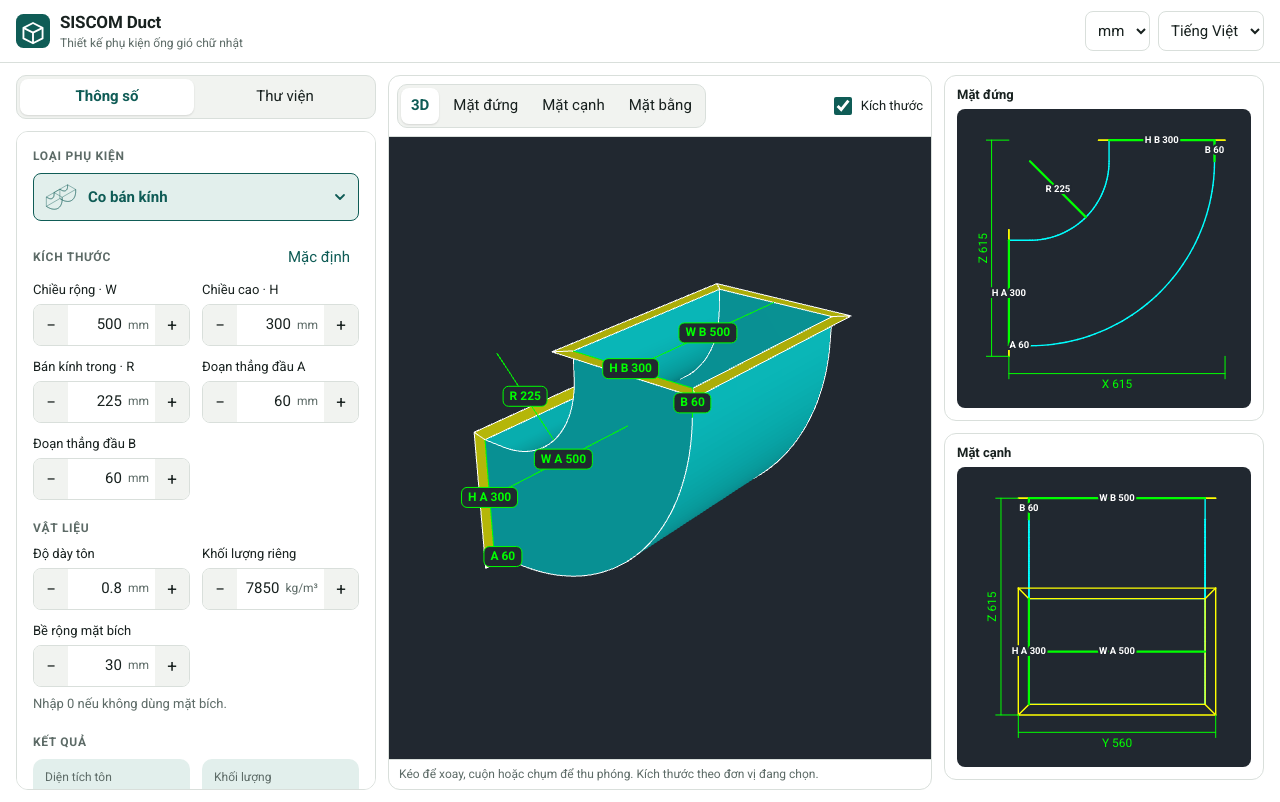
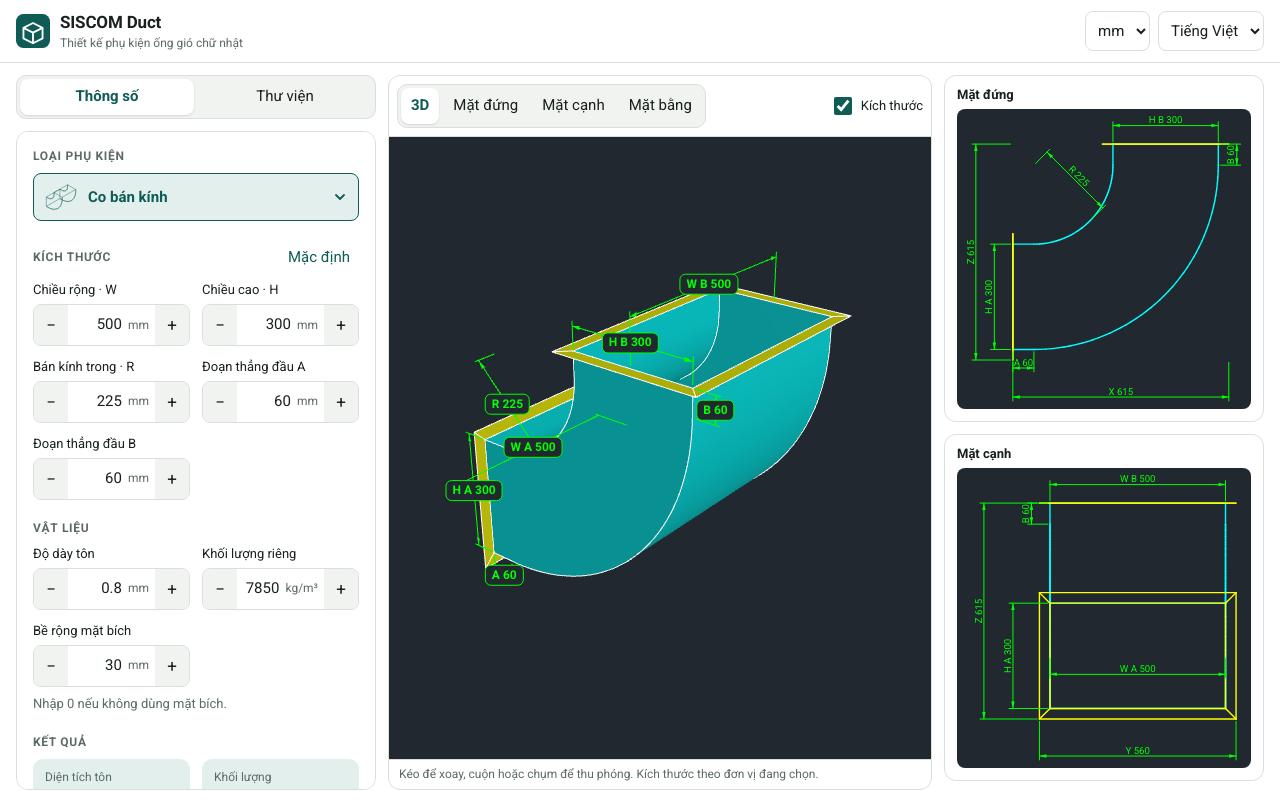
Before and after one commit to siscomdiuehoa/duct-caculator, a React (Vite) app: page / in a window 1280 px wide. Built offline with nearby package versions, Linux system fonts and the light colour scheme.

Commit message:
Dimension lines per ISO 129: offset from the part, extension lines, filled arrows, aligned text
Applies to the 3D view, the three 2D views and the DXF export.

Co-Authored-By: Claude Sonnet 5.5 <noreply@anthropic.com>
Claude-Session: https://claude.ai/code/session_01TwXrEM8Bp4ncUwWEWkVTwG

```diff
--- /dev/null
+++ b/src/core/dimension.ts
@@ -0,0 +1,117 @@
+/**
+ * Dimension geometry following ISO 129-1 / ASME Y14.5 drawing practice:
+ * thin extension lines that start a small gap off the part and run a little past the
+ * dimension line, a dimension line parallel to the measured feature and kept clear of the
+ * part, filled arrowheads, text above the line reading from the bottom or the right,
+ * and shorter dimensions nearer the part than longer ones.
+ *
+ * Works on 2D and 3D points alike (plain number arrays).
+ */
+export type V = number[];
+
+const sub = (a: V, b: V): V => a.map((x, i) => x - b[i]);
+const add = (a: V, b: V): V => a.map((x, i) => x + b[i]);
+const mul = (a: V, k: number): V => a.map((x) => x * k);
+const dot = (a: V, b: V) => a.reduce((s, x, i) => s + x * b[i], 0);
+const len = (a: V) => Math.hypot(...a);
+const unit = (a: V): V => mul(a, 1 / (len(a) || 1));
+
+/** Drawing proportions, all derived from one unit `t` that scales with the drawing. */
+export interface DimStyle {
+  t: number;
+  /** Space between the part and the start of an extension line. */
+  gap: number;
+  /** How far an extension line runs past the dimension line. */
+  over: number;
+  arrow: number;
+  /** Distance of the first dimension line from the part, and between stacked ones. */
+  first: number;
+  step: number;
+  /** Text height. */
+  text: number;
+}
+
+export function dimStyle(size: number): DimStyle {
+  const t = Math.max(size, 1) / 28;
+  return { t, gap: 0.3 * t, over: 0.5 * t, arrow: 0.9 * t, first: 2.4 * t, step: 2.4 * t, text: 1.25 * t };
+}
+
+export interface DimShape {
+  ext: [V, V][];
+  line: [V, V];
+  /** Filled triangles, tip first. */
+  arrows: [V, V, V][];
+  /** Anchor of the text (baseline centre in 2D, centre of the line in 3D). */
+  text: V;
+  /** Text rotation in degrees (2D only), kept within (-90, 90] so it never reads upside down. */
+  angle: number;
+}
+
+/**
+ * Side of the part a dimension goes on: away from the centre, perpendicular to the measured
+ * line, and snapped to a coordinate axis whenever the line itself is axis-aligned.
+ */
+export function outward(a: V, b: V, centre: V): V {
+  const u = unit(sub(b, a));
+  const mid = a.map((x, i) => (x + b[i]) / 2);
+  let d = sub(mid, centre);
+  d = sub(d, mul(u, dot(d, u)));
+  if (len(d) < 1e-6) {
+    if (a.length === 2) d = [-u[1], u[0]];
+    else {
+      const cross = (p: V, q: V): V => [p[1] * q[2] - p[2] * q[1], p[2] * q[0] - p[0] * q[2], p[0] * q[1] - p[1] * q[0]];
+      d = cross(u, [0, 0, 1]);
+      if (len(d) < 1e-6) d = cross(u, [1, 0, 0]);
+    }
+  }
+  const aligned = u.filter((c) => Math.abs(c) > 1e-6).length === 1;
+  if (!aligned) return unit(d);
+  let k = 0;
+  d.forEach((c, i) => {
+    if (Math.abs(c) > Math.abs(d[k])) k = i;
+  });
+  return d.map((c, i) => (i === k ? Math.sign(c) || 1 : 0));
+}
+
+/** Distance of each dimension line from the part: dimensions on the same side stack, shortest first. */
+export function stack(items: { n: V; len: number }[], st: DimStyle): number[] {
+  const groups = new Map<string, number[]>();
+  items.forEach((it, i) => {
+    const key = it.n.map((c) => c.toFixed(2)).join(',');
+    groups.set(key, [...(groups.get(key) ?? []), i]);
+  });
+  const out = new Array<number>(items.length).fill(st.first);
+  for (const ids of groups.values()) {
+    ids.sort((p, q) => items[p].len - items[q].len);
+    ids.forEach((id, k) => (out[id] = st.first + k * st.step));
+  }
+  return out;
+}
+
+export function dimShape(a: V, b: V, side: V, off: number, st: DimStyle): DimShape {
+  const u = unit(sub(b, a));
+  const n = unit(sub(side, mul(u, dot(side, u))));
+  const pa = add(a, mul(n, off));
+  const pb = add(b, mul(n, off));
+  const ext: [V, V][] = [
+    [add(a, mul(n, st.gap)), add(a, mul(n, off + st.over))],
+    [add(b, mul(n, st.gap)), add(b, mul(n, off + st.over))],
+  ];
+  const wing = st.arrow / 4;
+  const arrow = (tip: V, dir: V): [V, V, V] => {
+    const base = add(tip, mul(dir, st.arrow));
+    return [tip, add(base, mul(n, wing)), sub(base, mul(n, wing))];
+  };
+  const mid = a.map((_, i) => (pa[i] + pb[i]) / 2);
+
+  let angle = 0;
+  let text = mid;
+  if (a.length === 2) {
+    angle = (Math.atan2(u[1], u[0]) * 180) / Math.PI;
+    if (angle > 90) angle -= 180;
+    if (angle <= -90) angle += 180;
+    const r = (angle * Math.PI) / 180;
+    text = add(mid, mul([-Math.sin(r), Math.cos(r)], st.t * 0.3));
+  }
+  return { ext, line: [pa, pb], arrows: [arrow(pa, u), arrow(pb, mul(u, -1))], text, angle };
+}
--- a/src/core/dxf.ts
+++ b/src/core/dxf.ts
@@ -9,45 +9,44 @@ const ACI: Record<string, string> = { OUTLINE: '4', FLANGE: '2', DIM: '3' };
 
 /** 2D drawing of the three views as an R12 ASCII DXF, 1 unit = 1 mm. */
 export function toDxf(model: Model, flange = 0): string {
-  const views = VIEWS.map((id) => project(model, id, flange));
-  const [front, , plan] = views;
-  const big = Math.max(...views.flatMap((v) => [v.w, v.h]));
-  const th = big / 40;
-  const gap = th * 8;
+  // One reference size for all three views so text and arrows match across the sheet.
+  const size = Math.max(...VIEWS.flatMap((id) => {
+    const v = project(model, id, flange);
+    return [v.w, v.h];
+  }));
+  const views = VIEWS.map((id) => project(model, id, flange, size));
+  const [front, side, plan] = views;
+  const margin = views[0].style.t * 3;
+  // Boxes include the dimensions, so the views never collide with each other's dimensions.
   const origin: P2[] = [
     [0, 0],
-    [front.w + gap, 0],
-    [0, -gap - plan.h],
+    [front.box[2] + margin - side.box[0], 0],
+    [0, front.box[1] - margin - plan.box[3]],
   ];
 
   const out: string[] = ['0', 'SECTION', '2', 'ENTITIES'];
   const line = (layer: string, a: P2, b: P2) =>
     out.push('0', 'LINE', '8', layer, '62', ACI[layer], '10', n(a[0]), '20', n(a[1]), '30', '0', '11', n(b[0]), '21', n(b[1]), '31', '0');
-  const text = (p: P2, s: string, rot = 0) =>
-    out.push('0', 'TEXT', '8', 'DIM', '62', ACI.DIM, '10', n(p[0]), '20', n(p[1]), '30', '0', '40', n(th), '1', s, '50', n(rot));
+  const arrow = (p: P2[]) => {
+    const pts = [p[0], p[1], p[2], p[2]];
+    out.push('0', 'SOLID', '8', 'DIM', '62', ACI.DIM);
+    pts.forEach((q, i) => out.push(`${10 + i}`, n(q[0]), `${20 + i}`, n(q[1]), `${30 + i}`, '0'));
+  };
+  // Centred on its anchor (justification 1) so the text sits in the middle of the dimension line.
+  const text = (p: P2, s: string, h: number, rot: number) =>
+    out.push('0', 'TEXT', '8', 'DIM', '62', ACI.DIM, '10', n(p[0]), '20', n(p[1]), '30', '0', '40', n(h), '1', s, '50', n(rot), '72', '1', '11', n(p[0]), '21', n(p[1]), '31', '0');
 
   views.forEach((v, k) => {
     const [ox, oy] = origin[k];
-    const at = (p: P2): P2 => [p[0] + ox, p[1] + oy];
+    const at = (p: number[]): P2 => [p[0] + ox, p[1] + oy];
     for (const [a, b] of v.segs) line('OUTLINE', at(a), at(b));
     for (const [a, b] of v.flangeSegs) line('FLANGE', at(a), at(b));
     for (const d of v.dims) {
-      const label = `${d.label} ${fmt(d.value)}`;
-      if (d.extent === 'h') {
-        const y = -th * 2;
-        line('DIM', at([0, y]), at([v.w, y]));
-        line('DIM', at([0, 0]), at([0, y - th / 2]));
-        line('DIM', at([v.w, 0]), at([v.w, y - th / 2]));
-        text(at([v.w / 2 - th * 2, y - th * 1.5]), label);
-      } else if (d.extent === 'v') {
-        const x = -th * 2;
-        line('DIM', at([x, 0]), at([x, v.h]));
-        line('DIM', at([0, 0]), at([x - th / 2, 0]));
-        line('DIM', at([0, v.h]), at([x - th / 2, v.h]));
-        text(at([x - th / 2, v.h / 2 - th * 2]), label, 90);
-      } else {
-        text(at([(d.a[0] + d.b[0]) / 2 + th / 2, (d.a[1] + d.b[1]) / 2 + th / 2]), label);
-      }
+      const { shape } = d;
+      for (const [a, b] of shape.ext) line('DIM', at(a), at(b));
+      line('DIM', at(shape.line[0]), at(shape.line[1]));
+      for (const tri of shape.arrows) arrow(tri.map(at));
+      text(at(shape.text), `${d.label} ${fmt(d.value)}`, v.style.text, shape.angle);
     }
   });
   out.push('0', 'ENDSEC', '0', 'EOF');
--- a/src/core/project.ts
+++ b/src/core/project.ts
@@ -1,3 +1,4 @@
+import { dimShape, dimStyle, outward, stack, type DimShape, type DimStyle } from './dimension';
 import { bounds, dist, edges, flanges } from './measure';
 import type { Model, Panel, Vec3 } from './types';
 
@@ -9,8 +10,10 @@ export interface Dim2D {
   b: P2;
   label: string;
   value: number;
-  /** True for the overall width/height of the view, drawn outside the outline. */
+  /** True for the overall width/height of the view. */
   extent?: 'h' | 'v';
+  /** Extension lines, dimension line, arrowheads and text anchor, clear of the outline. */
+  shape: DimShape;
 }
 
 export interface View2D {
@@ -20,6 +23,9 @@ export interface View2D {
   dims: Dim2D[];
   w: number;
   h: number;
+  /** Drawing extent including the dimensions: [minX, minY, maxX, maxY]. */
+  box: [number, number, number, number];
+  style: DimStyle;
 }
 
 /** Axis indices (horizontal, vertical) and their names for each view. */
@@ -35,7 +41,7 @@ export const VIEWS: ViewId[] = ['front', 'side', 'plan'];
  * Orthographic wireframe of the model, shifted so its lower-left corner is (0, 0).
  * The overall size includes the flanges, as that is what has to fit on site.
  */
-export function project(model: Model, id: ViewId, flange = 0): View2D {
+export function project(model: Model, id: ViewId, flange = 0, size?: number): View2D {
   const [i, j, hn, vn] = AXES[id];
   const rings = flanges(model, flange);
   const { min, max } = bounds({ ...model, panels: [...model.panels, ...rings] });
@@ -63,7 +69,7 @@ export function project(model: Model, id: ViewId, flange = 0): View2D {
   const segs = outline(model.panels);
   const flangeSegs = outline(rings);
 
-  const dims: Dim2D[] = [
+  const raw: Omit<Dim2D, 'shape'>[] = [
     { a: [0, 0], b: [w, 0], label: hn, value: w, extent: 'h' },
     { a: [0, 0], b: [0, h], label: vn, value: h, extent: 'v' },
   ];
@@ -76,7 +82,41 @@ export function project(model: Model, id: ViewId, flange = 0): View2D {
     if (Math.hypot(a[0] - b[0], a[1] - b[1]) < value * 0.999) continue;
     if (seenDim.has(d.label)) continue;
     seenDim.add(d.label);
-    dims.push({ a, b, label: d.label, value });
+    raw.push({ a, b, label: d.label, value });
   }
-  return { id, segs, flangeSegs, dims, w, h };
+
+  // An overall size that a named dimension already gives is not repeated.
+  const same = (p: Omit<Dim2D, 'shape'>, q: Omit<Dim2D, 'shape'>) =>
+    Math.abs(Math.abs(p.b[0] - p.a[0]) - Math.abs(q.b[0] - q.a[0])) < 1e-6 &&
+    Math.abs(Math.abs(p.b[1] - p.a[1]) - Math.abs(q.b[1] - q.a[1])) < 1e-6;
+  for (let k = raw.length - 1; k >= 0; k--) {
+    if (raw[k].extent && raw.some((o) => !o.extent && same(o, raw[k]))) raw.splice(k, 1);
+  }
+
+  const st = dimStyle(size ?? Math.max(w, h));
+  const centre = [w / 2, h / 2];
+  const sides = raw.map((d) => (d.extent === 'h' ? [0, -1] : d.extent === 'v' ? [-1, 0] : outward(d.a, d.b, centre)));
+  const offs = stack(
+    raw.map((d, k) => ({ n: sides[k], len: d.value })),
+    st,
+  );
+  const dims: Dim2D[] = raw.map((d, k) => ({ ...d, shape: dimShape(d.a, d.b, sides[k], offs[k], st) }));
+
+  const box: View2D['box'] = [0, 0, w, h];
+  const grow = (p: number[], rx = 0, ry = rx) => {
+    box[0] = Math.min(box[0], p[0] - rx);
+    box[1] = Math.min(box[1], p[1] - ry);
+    box[2] = Math.max(box[2], p[0] + rx);
+    box[3] = Math.max(box[3], p[1] + ry);
+  };
+  for (const { shape } of dims) {
+    shape.ext.forEach(([p, q]) => (grow(p), grow(q)));
+    grow(shape.line[0]);
+    grow(shape.line[1]);
+    // Room for text of about nine characters, turned to the dimension's angle.
+    const r = (shape.angle * Math.PI) / 180;
+    const half = 2.7 * st.text;
+    grow(shape.text, Math.abs(Math.cos(r)) * half + Math.abs(Math.sin(r)) * st.text, Math.abs(Math.sin(r)) * half + Math.abs(Math.cos(r)) * st.text);
+  }
+  return { id, segs, flangeSegs, dims, w, h, box, style: st };
 }
--- a/src/ui/Viewer3D.tsx
+++ b/src/ui/Viewer3D.tsx
@@ -1,6 +1,7 @@
 import { useEffect, useRef, useState } from 'react';
 import * as THREE from 'three';
 import { OrbitControls } from 'three/examples/jsm/controls/OrbitControls.js';
+import { dimShape, dimStyle, outward, stack } from '../core/dimension';
 import { bounds, edges, flanges, triangles } from '../core/measure';
 import type { Panel } from '../core/types';
 import type { Model } from '../core/types';
@@ -36,6 +37,19 @@ interface Stage {
   controls: OrbitControls;
   group: THREE.Group;
   render: () => void;
+}
+
+/** Dimensions drawn clear of the part, on the side facing away from its centre. */
+function dimensions(model: Model, flange: number) {
+  const { min, max } = bounds({ ...model, panels: [...model.panels, ...flanges(model, flange)] });
+  const centre = min.map((c, i) => (c + max[i]) / 2);
+  const st = dimStyle(Math.max(max[0] - min[0], max[1] - min[1], max[2] - min[2]));
+  const sides = model.dims.map((d) => outward(d.a, d.b, centre));
+  const offs = stack(
+    model.dims.map((d, k) => ({ n: sides[k], len: Math.hypot(d.a[0] - d.b[0], d.a[1] - d.b[1], d.a[2] - d.b[2]) })),
+    st,
+  );
+  return model.dims.map((d, k) => ({ d, shape: dimShape(d.a, d.b, sides[k], offs[k], st) }));
 }
 
 export function Viewer3D({ model, flange, frameKey, preset, showDims, dimText, failText }: Props) {
@@ -142,9 +156,15 @@ export function Viewer3D({ model, flange, frameKey, preset, showDims, dimText, f
     solid(model.panels, ACI.body);
     solid(flanges(model, flange), ACI.flange);
     if (showDims) {
+      const shapes = dimensions(model, flange).map((x) => x.shape);
       const dim = new THREE.BufferGeometry();
-      dim.setAttribute('position', flat(model.dims.flatMap((d) => [d.a, d.b])));
+      dim.setAttribute('position', flat(shapes.flatMap((sh) => [...sh.ext.flat(), ...sh.line])));
       s.group.add(new THREE.LineSegments(dim, new THREE.LineBasicMaterial({ color: ACI.dim, depthTest: false })));
+      const heads = new THREE.BufferGeometry();
+      heads.setAttribute('position', flat(shapes.flatMap((sh) => sh.arrows.flat())));
+      s.group.add(
+        new THREE.Mesh(heads, new THREE.MeshBasicMaterial({ color: ACI.dim, depthTest: false, side: THREE.DoubleSide })),
+      );
     }
     s.render();
   }, [model, flange, showDims]);
@@ -182,13 +202,8 @@ export function Viewer3D({ model, flange, frameKey, preset, showDims, dimText, f
     <div className="viewer-canvas" ref={host}>
       <div className="dim-labels" ref={labels}>
         {showDims &&
-          model.dims.map((d) => (
-            <span
-              key={d.label}
-              data-x={(d.a[0] + d.b[0]) / 2}
-              data-y={(d.a[1] + d.b[1]) / 2}
-              data-z={(d.a[2] + d.b[2]) / 2}
-            >
+          dimensions(model, flange).map(({ d, shape }) => (
+            <span key={d.label} data-x={shape.text[0]} data-y={shape.text[1]} data-z={shape.text[2]}>
               {dimText(d.label, Math.hypot(d.a[0] - d.b[0], d.a[1] - d.b[1], d.a[2] - d.b[2]))}
             </span>
           ))}
--- a/src/ui/Views2D.tsx
+++ b/src/ui/Views2D.tsx
@@ -9,14 +9,14 @@ interface Props {
 }
 
 function View({ view, dimText }: { view: View2D; dimText: Props['dimText'] }) {
-  const s = Math.max(view.w, view.h);
-  const pad = s * 0.24;
-  const fs = s * 0.055;
-  const off = s * 0.08;
+  const { style: st, box } = view;
+  const fs = st.text;
+  const m = st.t * 0.6;
   // SVG y grows downwards, drawings grow upwards.
   const y = (v: number) => view.h - v;
+  const pt = (p: number[]) => `${p[0]} ${y(p[1])}`;
   return (
-    <svg viewBox={`${-pad} ${-pad * 0.6} ${view.w + pad * 1.5} ${view.h + pad * 1.6}`} role="img">
+    <svg viewBox={`${box[0] - m} ${y(box[3]) - m} ${box[2] - box[0] + 2 * m} ${box[3] - box[1] + 2 * m}`} role="img">
       {view.segs.map(([a, b], i) => (
         <line key={i} className="outline" x1={a[0]} y1={y(a[1])} x2={b[0]} y2={y(b[1])} />
       ))}
@@ -24,44 +24,23 @@ function View({ view, dimText }: { view: View2D; dimText: Props['dimText'] }) {
         <line key={`f${i}`} className="flange" x1={a[0]} y1={y(a[1])} x2={b[0]} y2={y(b[1])} />
       ))}
       {view.dims.map((d) => {
-        const text = dimText(d.label, d.value);
-        if (d.extent === 'h')
-          return (
-            <g key="eh" className="dim">
-              <path d={`M0 ${y(0) + off}H${view.w}M0 ${y(0)}V${y(0) + off * 1.3}M${view.w} ${y(0)}V${y(0) + off * 1.3}`} />
-              <text x={view.w / 2} y={y(0) + off + fs * 1.2} fontSize={fs} textAnchor="middle">
-                {text}
-              </text>
-            </g>
-          );
-        if (d.extent === 'v')
-          return (
-            <g key="ev" className="dim">
-              <path d={`M${-off} ${y(0)}V${y(view.h)}M0 ${y(0)}H${-off * 1.3}M0 ${y(view.h)}H${-off * 1.3}`} />
-              <text
-                x={-off - fs * 0.4}
-                y={y(view.h / 2)}
-                fontSize={fs}
-                textAnchor="middle"
-                transform={`rotate(-90 ${-off - fs * 0.4} ${y(view.h / 2)})`}
-              >
-                {text}
-              </text>
-            </g>
-          );
+        const { shape } = d;
+        const anchor = pt(shape.text);
         return (
-          <g key={d.label}>
-            <line className="mark" x1={d.a[0]} y1={y(d.a[1])} x2={d.b[0]} y2={y(d.b[1])} />
-          <text
-            className="label"
-            x={(d.a[0] + d.b[0]) / 2}
-            y={y((d.a[1] + d.b[1]) / 2)}
-            fontSize={fs * 0.8}
-            textAnchor="middle"
-            dominantBaseline="middle"
-          >
-            {text}
-          </text>
+          <g key={d.label} className="dim">
+            <path d={[...shape.ext, shape.line].map(([p, q]) => `M${pt(p)}L${pt(q)}`).join('')} />
+            {shape.arrows.map((tri, i) => (
+              <polygon key={i} points={tri.map(pt).join(' ')} style={{ fill: 'var(--cad-dim)', stroke: 'none' }} />
+            ))}
+            <text
+              x={shape.text[0]}
+              y={y(shape.text[1])}
+              fontSize={fs}
+              textAnchor="middle"
+              transform={shape.angle ? `rotate(${-shape.angle} ${anchor})` : undefined}
+            >
+              {dimText(d.label, d.value)}
+            </text>
           </g>
         );
       })}
```
Also changed, not shown: 2 other files (tests, documents, lock files or other folders).
